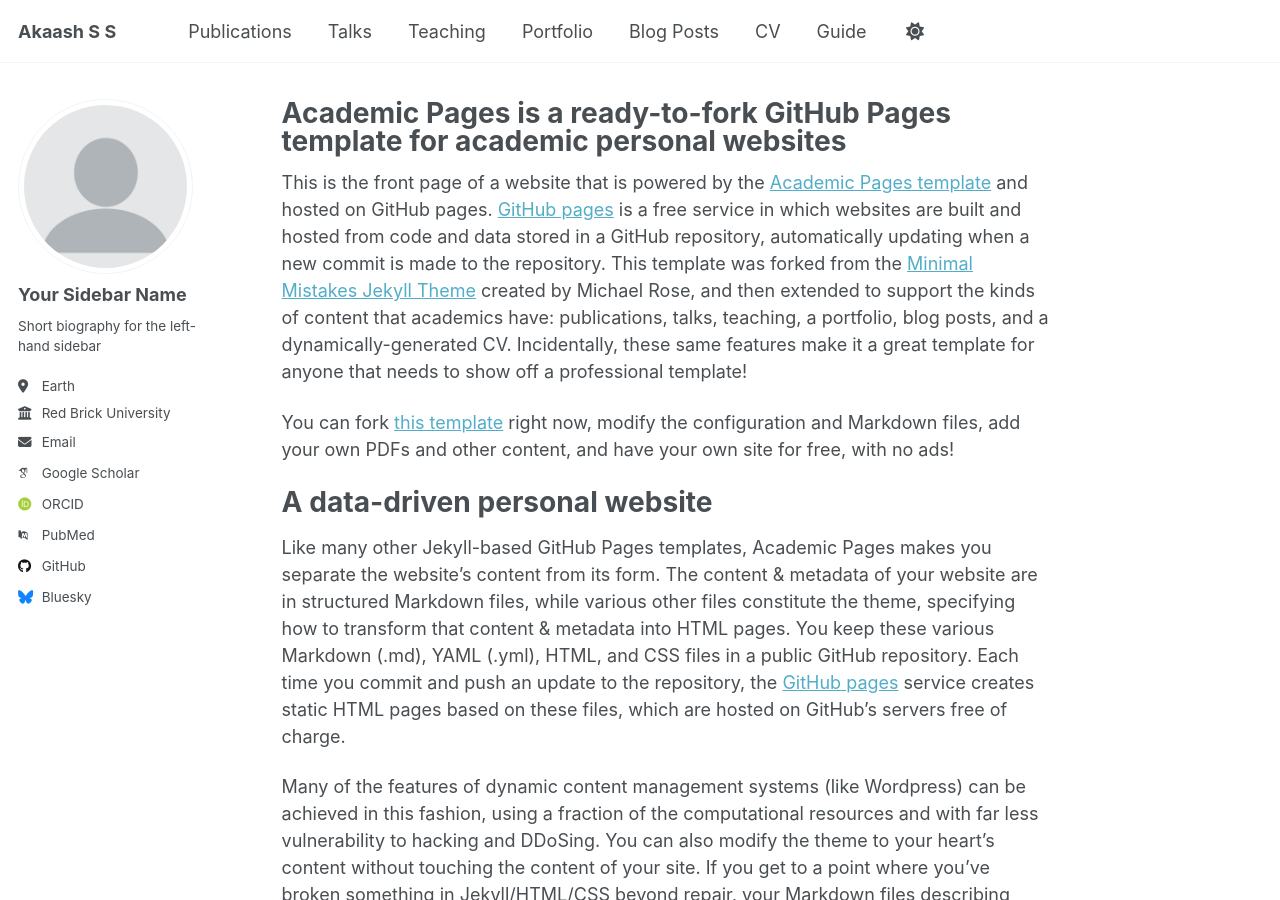
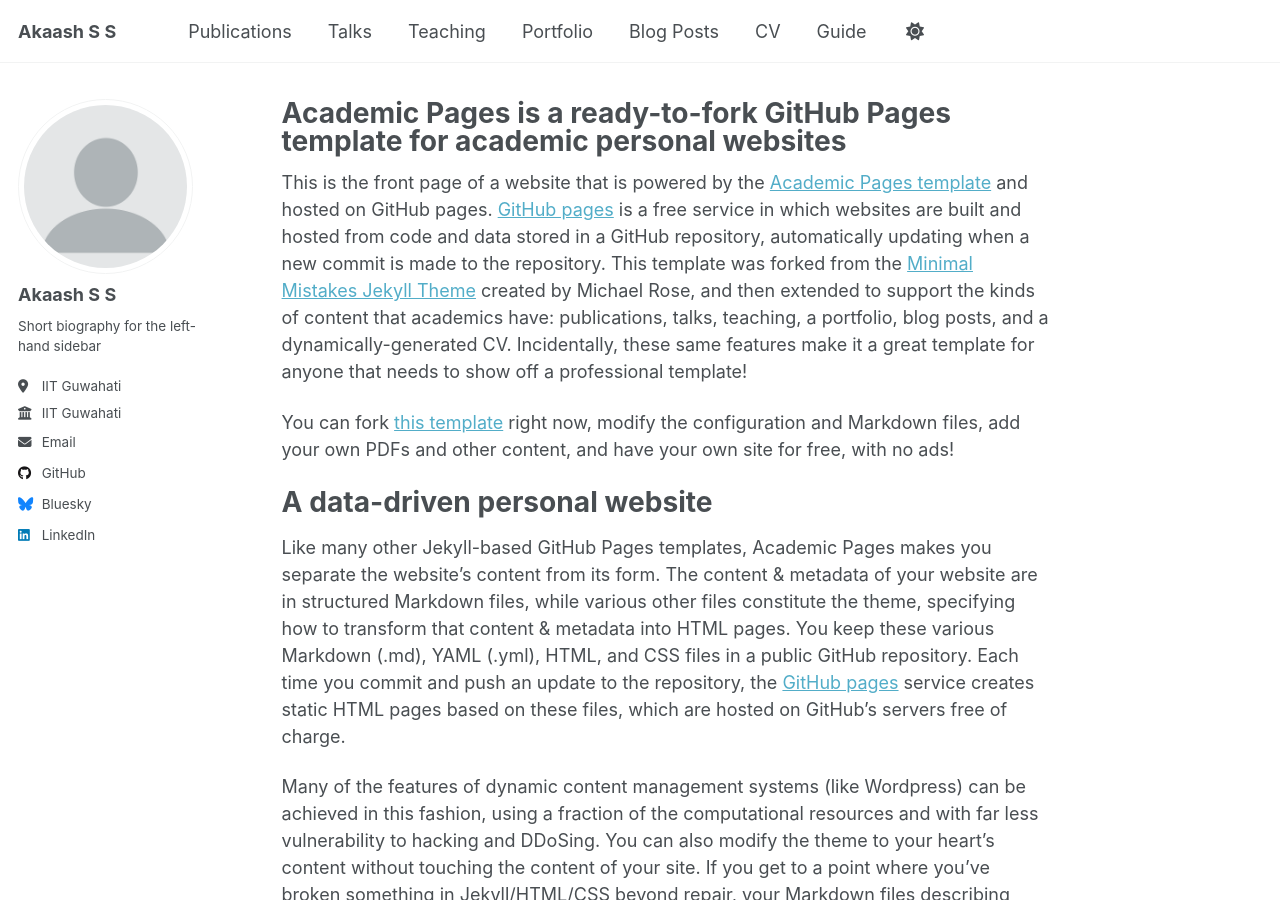
Before and after one commit to akaashss/akaashss.github.io, a Jekyll site: the page built from _pages/about.md, in a window 1280 px wide and 900 px high. Built offline with Jekyll 4.4.1, drawn with Linux system fonts in a browser that asks for light colours; some web fonts are replaced; a script that is not in the unit is left out.

Commit message:
Update _config.yml
Sidebar data updation

```diff
--- a/_config.yml
+++ b/_config.yml
@@ -23,23 +23,23 @@
 author:
   # Biographic information
   avatar           : "profile.png"
-  name             : "Your Sidebar Name"
+  name             : "Akaash S S"
   pronouns         : # example: "she/her"
   bio              : "Short biography for the left-hand sidebar"
-  location         : "Earth"
-  employer         : "Red Brick University"
+  location         : "IIT Guwahati"
+  employer         : "IIT Guwahati"
   uri              : # URL
-  email            : "none@example.org"
+  email            : "akaashevps@gmail.com"
 
   # Academic websites
   academia         : # URL
   arxiv            : # URL - Update with the correct link to your profile
-  googlescholar    : "https://scholar.google.com/citations?user=PS_CX0AAAAAJ"
+  googlescholar    : #"https://scholar.google.com/citations?user=PS_CX0AAAAAJ"
   inspire-hep      : # URL
   impactstory      : # URL
-  orcid            : "http://orcid.org/yourorcidurl"
+  orcid            : #"http://orcid.org/yourorcidurl"
   semantic         : # URL
-  pubmed           : "https://www.ncbi.nlm.nih.gov/pubmed/?term=john+snow"
+  pubmed           : #"https://www.ncbi.nlm.nih.gov/pubmed/?term=john+snow"
   researchgate     : # URL
   scopus           : # URL
 
@@ -47,7 +47,7 @@
   bitbucket        : # Username - Update with your username on the site
   codepen          : # Username
   dribbble         : # Username
-  github           : "academicpages"
+  github           : "https://github.com/akaashss"
   kaggle           : # Username
   stackoverflow    : # User number or user number and name (i.e., use "1" or "1/jeff-atwood")
 
@@ -62,7 +62,7 @@
   keybase          : # Username
   instagram        : # Username
   lastfm           : # Username
-  linkedin         : # Username
+  linkedin         : "www.linkedin.com/in/akaash-s-s"
   mastodon         : # URL
   medium           : # URL
   pinterest        : # Username
```
